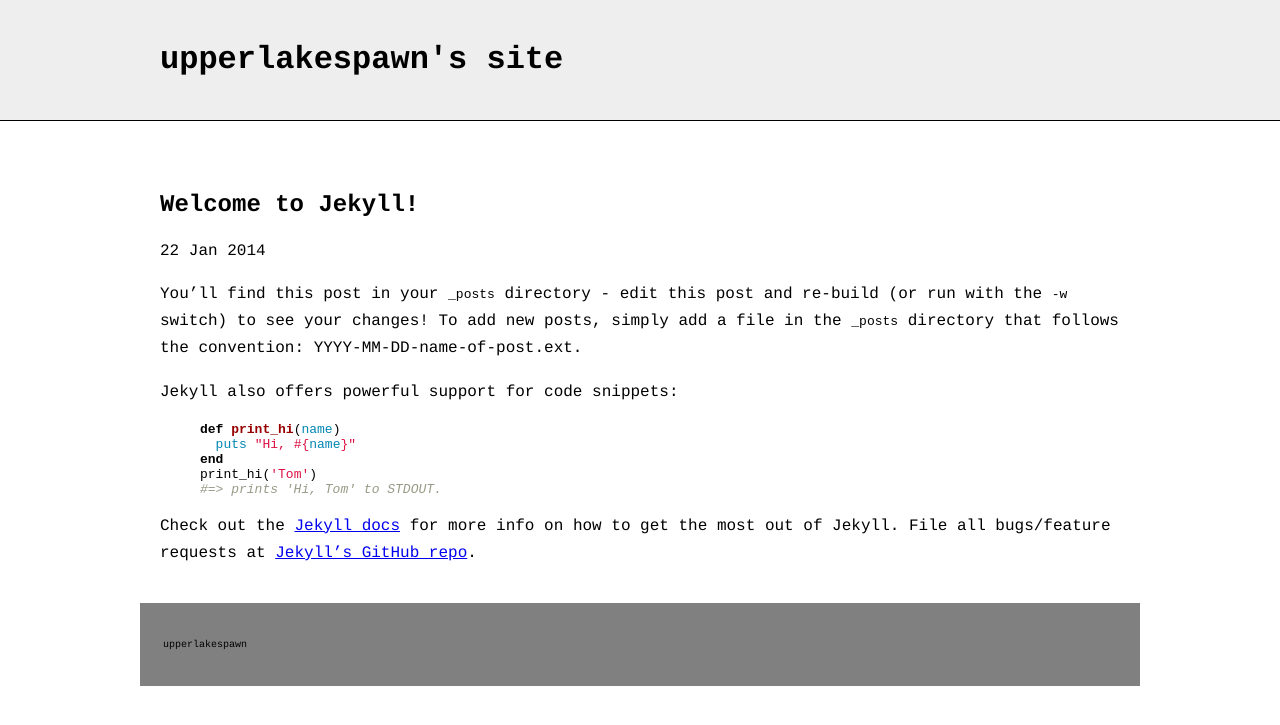
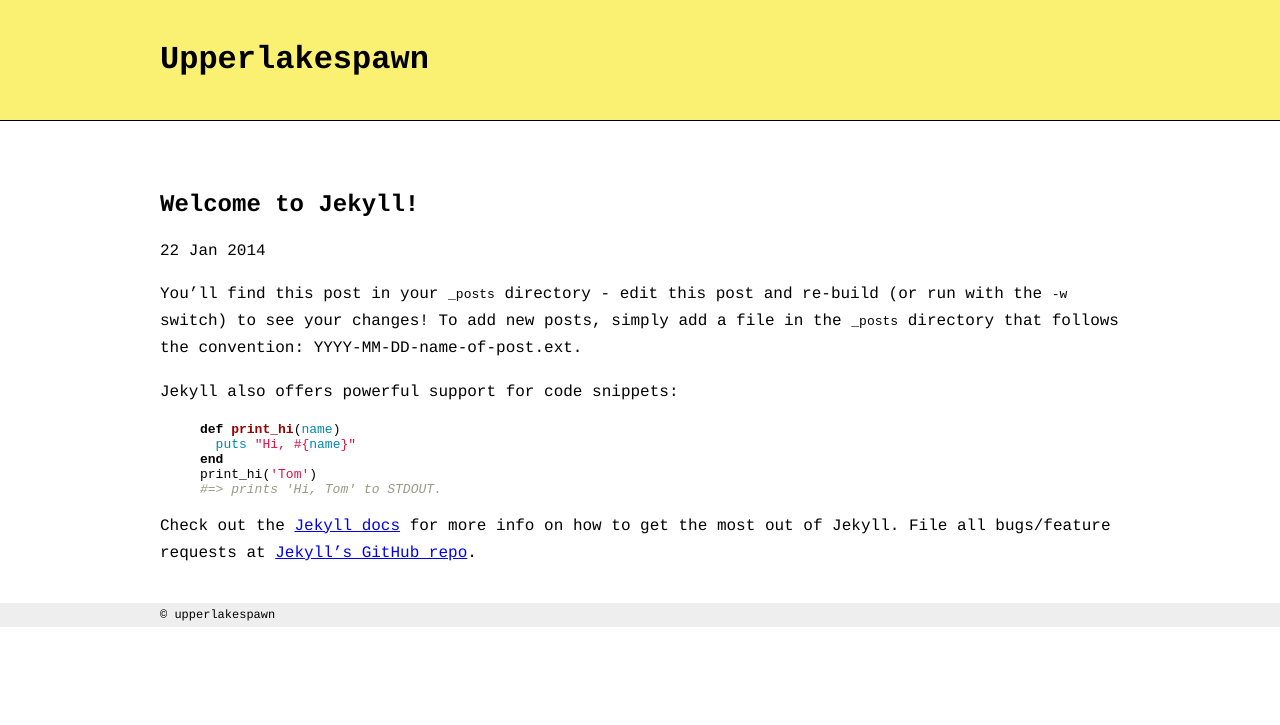
Before and after one commit to upperlakespawn/upperlakespawn.github.io, a Jekyll site: the page built from _posts/2014-01-22-welcome-to-jekyll.markdown, in a window 1280 px wide. Shown: the top 725 px of the page. Built offline with Jekyll 4.4.1, drawn with Linux system fonts in a browser that asks for light colours; Markdown is read by kramdown in place of the engine named in the settings.

Commit message:
adjusted colors and added footer

```diff
--- a/_layouts/default.html
+++ b/_layouts/default.html
@@ -17,15 +17,17 @@
         <div id="header">
             <div class="container">
                 <h1>
-                    upperlakespawn's site
+                    Upperlakespawn
                 </h1>
             </div>
         </div>
         <div id="main" class="container">
             {{ content }}
         </div>
-        <div id="footer" class="container">
-            <p>upperlakespawn</p>
+        <div id="footer">
+            <div class="container">
+                 &#169; upperlakespawn
+            </div>
         </div>
     </body>
 </html>
--- a/css/main.css
+++ b/css/main.css
@@ -18,7 +18,7 @@ p{
 }
 
 #header{
-  background-color:#eee;
+  background-color:#FAF173;
   border-bottom:1px solid black;
 
 }
@@ -33,8 +33,12 @@ p{
 }
 
 #footer{
-  font-size:10px;
-  border:solid;
-  border-color:grey;
-  background-color:grey;
+  font-size:20px;
+  background-color:#eee;
+  font-size:12px;
 }
+
+#footer div.container{
+  padding:5px 20px;
+
+}
--- a/index.html
+++ b/index.html
@@ -5,6 +5,7 @@ title: UpperLake Spawn
 
 <img src="https://scontent-b-sjc.xx.fbcdn.net/hphotos-frc3/t1/270851_3808073275878_973414781_n.jpg" id="profile">
 
+<h1>Johns Motherfuckin site!!</h1>
 <p>
 		The standard Lorem Ipsum passage, used since the 1500s
 
```
